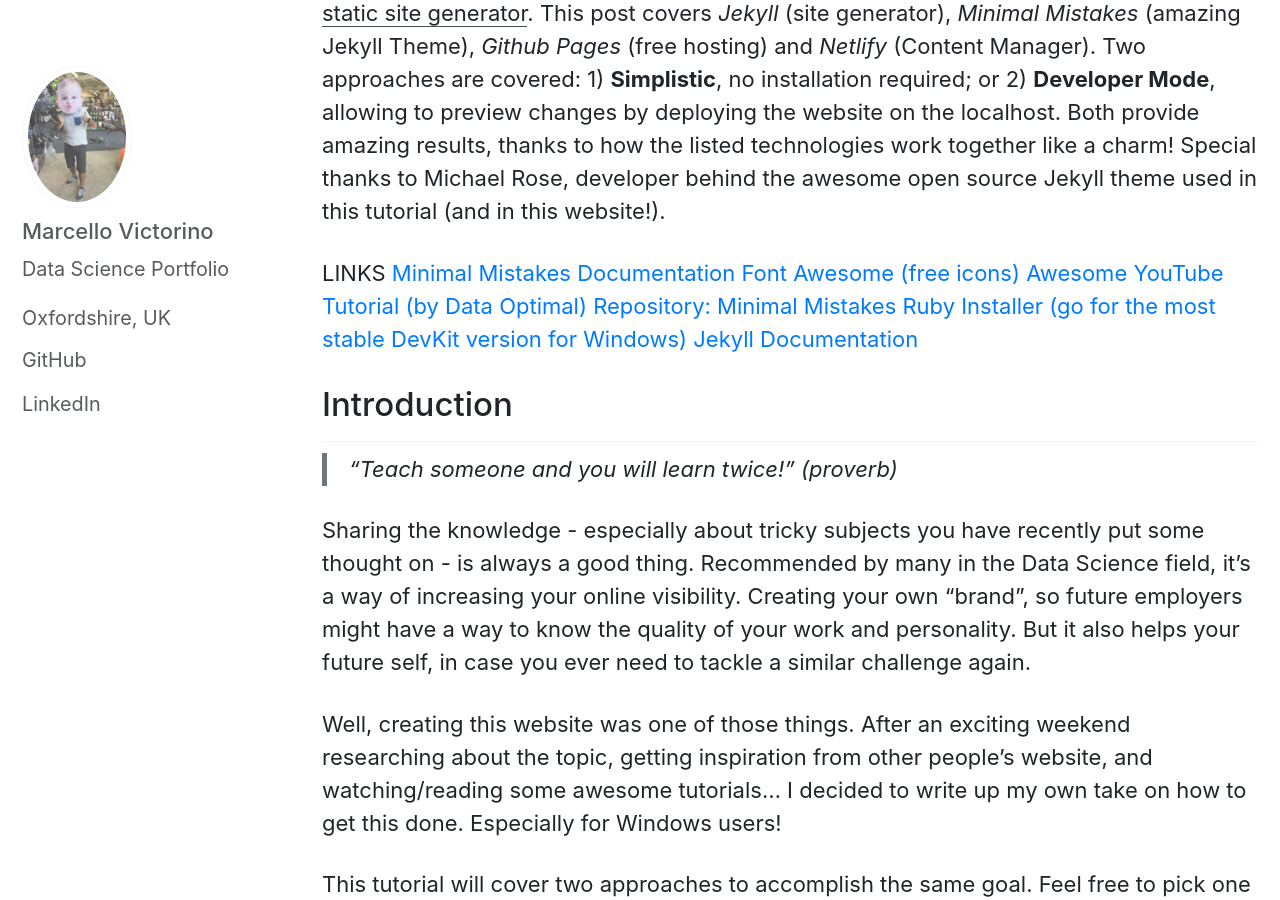
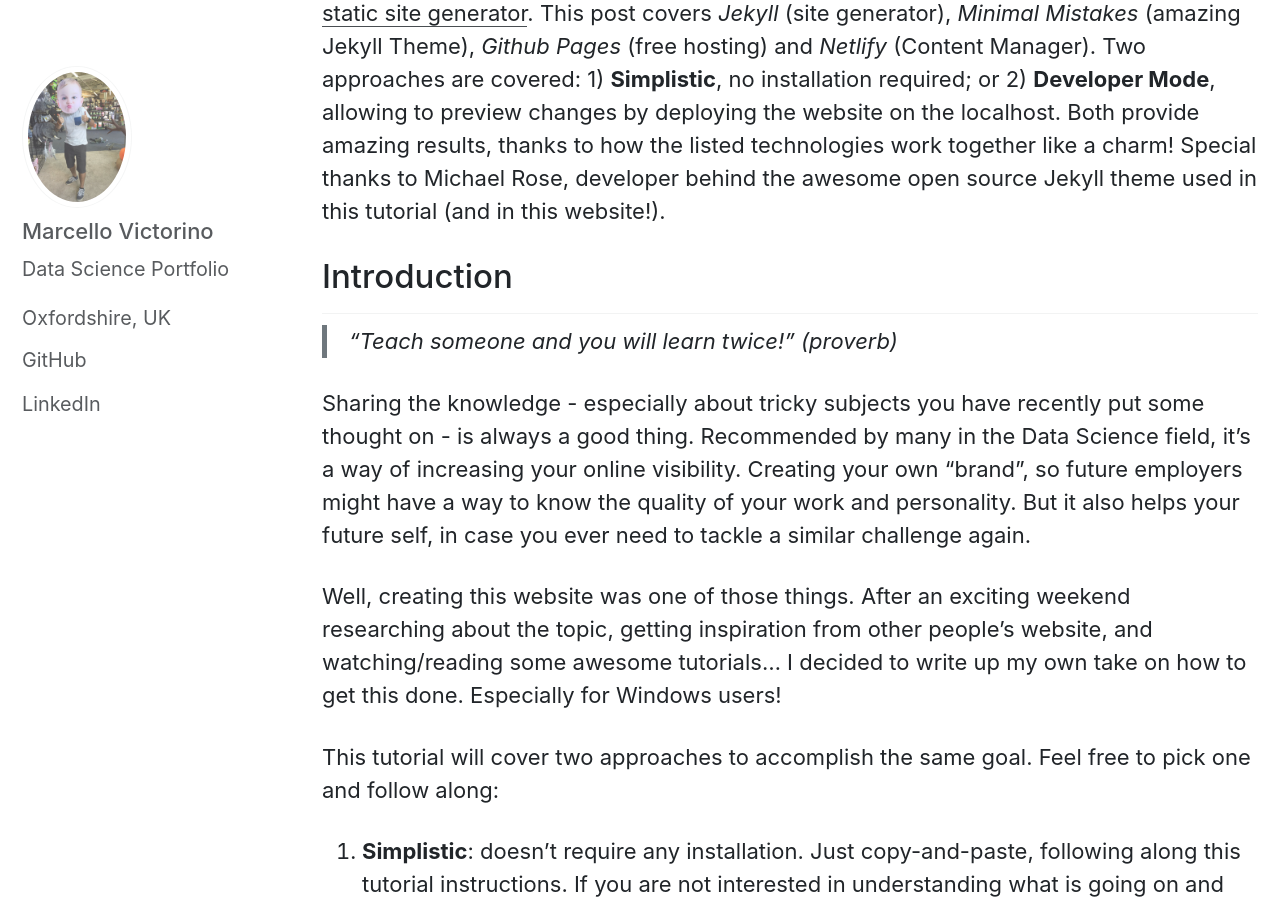
Before and after one commit to marcellovictorino/marcellovictorino.github.io, a Jekyll site: the page built from _posts/2019-03-19-Creating-your-personal-blog.md, in a window 1280 px wide and 900 px high, scrolled down 936 px. Built offline with Jekyll 4.4.1, drawn with Linux system fonts in a browser that asks for light colours; cached includes are drawn as plain includes; a script that is not in the unit is left out.

Commit message:
fix: post create website

```diff
--- a/_posts/2019-03-19-Creating-your-personal-blog.md
+++ b/_posts/2019-03-19-Creating-your-personal-blog.md
@@ -12,13 +12,6 @@
 ## Abstract
 Two-parts tutorial on how to create your own personal <u>responsive</u> website (blog) using a <u>static site generator</u>. This post covers *Jekyll* (site generator), *Minimal Mistakes* (amazing Jekyll Theme), *Github Pages* (free hosting) and *Netlify* (Content Manager). Two approaches are covered: 1) **Simplistic**, no installation required; or 2) **Developer Mode**, allowing to preview changes by deploying the website on the localhost. Both provide amazing results, thanks to how the listed technologies work together like a charm! Special thanks to Michael Rose, developer behind the awesome open source Jekyll theme used in this tutorial (and in this website!).
 
-LINKS
-[Minimal Mistakes Documentation](https://mmistakes.github.io/minimal-mistakes/docs/quick-start-guide/)
-[Font Awesome (free icons)](https://fontawesome.com/icons?d=gallery&s=solid&m=free)
-[Awesome YouTube Tutorial (by Data Optimal)](https://www.youtube.com/watch?v=qWrcgHwSG8M)
-[Repository: Minimal Mistakes](https://github.com/mmistakes/minimal-mistakes)
-[Ruby Installer (go for the most stable DevKit version for Windows)](https://rubyinstaller.org/downloads/)
-[Jekyll Documentation](https://jekyllrb.com/docs/)
 
 ## Introduction
 >"Teach someone and you will learn twice!" (proverb)
```
Also changed, not shown: _drafts/2019-MM-DD-Creating-your-personal-blog-part2.md (+2 -1 lines).
